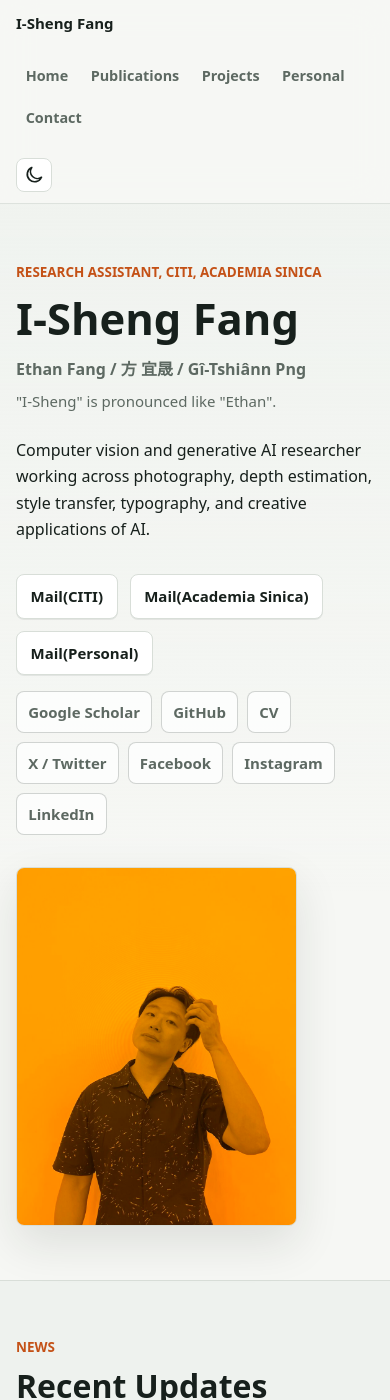
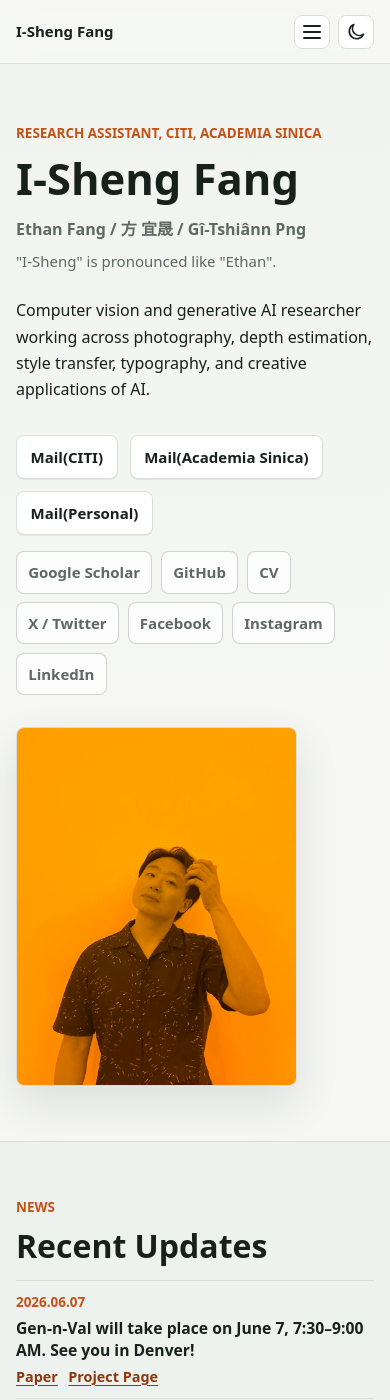
Before and after one commit to IShengFang/ishengfang.github.io, a Jekyll site: the page built from index.md, in a window 390 px wide and 1400 px high. Built offline with Jekyll 4.4.1, drawn with Linux system fonts in a browser that asks for light colours; some web fonts are replaced.

Commit message:
hamburger

```diff
--- a/_layouts/default.html
+++ b/_layouts/default.html
@@ -27,7 +27,7 @@
     <link rel="icon" href="{{ '/assets/img/favicon.svg' | relative_url }}" type="image/svg+xml">
     <link rel="preconnect" href="https://font.emtech.cc">
     <link href="https://font.emtech.cc/css/LINESeedTW" rel="stylesheet">
-    <link rel="stylesheet" href="{{ '/assets/css/style.css?v=20260521-line-seed-tw-emfont' | relative_url }}">
+    <link rel="stylesheet" href="{{ '/assets/css/style.css?v=20260525-mobile-nav' | relative_url }}">
     <script type="application/ld+json">
       {
         "@context": "https://schema.org",
@@ -47,17 +47,22 @@
   </head>
   <body class="{{ page.body_class | default: 'page' }}">
     <a class="skip-link" href="#main">Skip to content</a>
-    <header class="site-header">
+    <header class="site-header" data-site-header>
       <a class="site-brand" href="{{ '/' | relative_url }}" aria-label="I-Sheng Fang home">
         <span>I-Sheng Fang</span>
       </a>
-      <nav class="site-nav" aria-label="Primary navigation">
+      <nav class="site-nav" id="primary-navigation" data-site-nav aria-label="Primary navigation">
         <a href="{{ '/' | relative_url }}">Home</a>
         <a href="{{ '/publications/' | relative_url }}">Publications</a>
         <a href="{{ '/projects/' | relative_url }}">Projects</a>
         <a href="{{ '/personal/' | relative_url }}">Personal</a>
         <a href="{{ '/#contact' | relative_url }}">Contact</a>
       </nav>
+      <button class="nav-toggle" type="button" data-nav-toggle aria-controls="primary-navigation" aria-expanded="false" aria-label="Open navigation" title="Open navigation">
+        <span class="nav-toggle__bar" aria-hidden="true"></span>
+        <span class="nav-toggle__bar" aria-hidden="true"></span>
+        <span class="nav-toggle__bar" aria-hidden="true"></span>
+      </button>
       <button class="theme-toggle" type="button" data-theme-toggle aria-label="Switch to dark theme" title="Switch to dark theme">
         <svg class="theme-toggle__icon theme-toggle__moon" aria-hidden="true" viewBox="0 0 24 24">
           <path d="M21 14.7A8.4 8.4 0 0 1 9.3 3 8.9 8.9 0 1 0 21 14.7Z" fill="none" stroke="currentColor" stroke-width="2" stroke-linecap="round" stroke-linejoin="round"/>
@@ -73,7 +78,7 @@
       {{ content }}
     </main>
 
-    <script src="{{ '/assets/js/main.js' | relative_url }}" defer></script>
+    <script src="{{ '/assets/js/main.js?v=20260525-mobile-nav' | relative_url }}" defer></script>
     {% if site.google_analytics %}
       <script async src="https://www.googletagmanager.com/gtag/js?id={{ site.google_analytics }}"></script>
       <script>
--- a/assets/css/style.css
+++ b/assets/css/style.css
@@ -172,6 +172,7 @@ ul {
 
 .site-nav a,
 .theme-toggle,
+.nav-toggle,
 .button,
 .filter-button {
   min-height: 40px;
@@ -204,6 +205,36 @@ ul {
   width: 42px;
   min-width: 42px;
   padding: 0;
+}
+
+.nav-toggle {
+  display: none;
+  width: 42px;
+  min-width: 42px;
+  padding: 0;
+  cursor: pointer;
+}
+
+.nav-toggle__bar {
+  width: 18px;
+  height: 2px;
+  border-radius: 999px;
+  background: currentColor;
+  transition:
+    transform 160ms ease,
+    opacity 160ms ease;
+}
+
+.site-header.is-nav-open .nav-toggle__bar:nth-child(1) {
+  transform: translateY(6px) rotate(45deg);
+}
+
+.site-header.is-nav-open .nav-toggle__bar:nth-child(2) {
+  opacity: 0;
+}
+
+.site-header.is-nav-open .nav-toggle__bar:nth-child(3) {
+  transform: translateY(-6px) rotate(-45deg);
 }
 
 .theme-toggle__icon {
@@ -1091,7 +1122,7 @@ ul {
 
 @media (max-width: 640px) {
   :root {
-    --header-height: 112px;
+    --header-height: 64px;
   }
 
   body {
@@ -1108,21 +1139,80 @@ ul {
   }
 
   .site-header {
+    grid-template-columns: minmax(0, 1fr) auto auto;
+    gap: 0.5rem;
     padding: 0.7rem 1rem;
   }
 
+  .site-brand {
+    min-width: 0;
+    overflow: hidden;
+    text-overflow: ellipsis;
+    white-space: nowrap;
+  }
+
   .site-nav {
-    gap: 0.2rem;
+    grid-column: 1 / -1;
+    display: grid;
+    grid-template-columns: 1fr;
+    gap: 0.35rem;
+    width: 100%;
+    margin-top: 0.2rem;
+    padding-top: 0.55rem;
+    border-top: 1px solid color-mix(in srgb, var(--line) 76%, transparent);
+  }
+
+  .site-header.is-nav-ready .site-nav {
+    display: none;
+  }
+
+  .site-header.is-nav-ready.is-nav-open .site-nav {
+    display: grid;
+  }
+
+  .site-brand {
+    order: 0;
+  }
+
+  .site-header.is-nav-ready .nav-toggle {
+    order: 1;
+    display: inline-flex;
+  }
+
+  .theme-toggle {
+    order: 2;
+  }
+
+  .site-nav {
+    order: 3;
   }
 
   .site-nav a,
-  .theme-toggle {
+  .theme-toggle,
+  .nav-toggle {
     min-height: 34px;
     padding: 0.42rem 0.54rem;
     font-size: 0.9rem;
   }
 
+  .site-nav a {
+    justify-content: flex-start;
+    min-height: 42px;
+    border-color: var(--line);
+    background: var(--surface);
+    color: var(--text);
+    padding: 0.55rem 0.7rem;
+  }
+
   .theme-toggle {
+    width: 36px;
+    min-width: 36px;
+    padding: 0;
+  }
+
+  .nav-toggle {
+    flex-direction: column;
+    gap: 4px;
     width: 36px;
     min-width: 36px;
     padding: 0;
--- a/assets/js/main.js
+++ b/assets/js/main.js
@@ -42,6 +42,64 @@
         return;
       }
     });
+  }
+
+  var siteHeader = document.querySelector("[data-site-header]");
+  var navToggle = document.querySelector("[data-nav-toggle]");
+  var siteNav = document.querySelector("[data-site-nav]");
+
+  function setNavigationOpen(isOpen) {
+    if (!siteHeader || !navToggle) {
+      return;
+    }
+
+    siteHeader.classList.toggle("is-nav-open", isOpen);
+    navToggle.setAttribute("aria-expanded", isOpen ? "true" : "false");
+    navToggle.setAttribute("aria-label", isOpen ? "Close navigation" : "Open navigation");
+    navToggle.setAttribute("title", isOpen ? "Close navigation" : "Open navigation");
+  }
+
+  if (siteHeader && navToggle && siteNav) {
+    var wideNavigation = window.matchMedia ? window.matchMedia("(min-width: 641px)") : null;
+
+    siteHeader.classList.add("is-nav-ready");
+
+    navToggle.addEventListener("click", function () {
+      setNavigationOpen(!siteHeader.classList.contains("is-nav-open"));
+    });
+
+    Array.prototype.slice.call(siteNav.querySelectorAll("a")).forEach(function (link) {
+      link.addEventListener("click", function () {
+        setNavigationOpen(false);
+      });
+    });
+
+    document.addEventListener("click", function (event) {
+      if (!siteHeader.contains(event.target)) {
+        setNavigationOpen(false);
+      }
+    });
+
+    document.addEventListener("keydown", function (event) {
+      if (event.key === "Escape") {
+        setNavigationOpen(false);
+      }
+    });
+
+    if (wideNavigation) {
+      var closeNavigationOnWideScreens = function (event) {
+        if (event.matches) {
+          setNavigationOpen(false);
+        }
+      };
+
+      closeNavigationOnWideScreens(wideNavigation);
+      if (wideNavigation.addEventListener) {
+        wideNavigation.addEventListener("change", closeNavigationOnWideScreens);
+      } else if (wideNavigation.addListener) {
+        wideNavigation.addListener(closeNavigationOnWideScreens);
+      }
+    }
   }
 
   var filterGroup = document.querySelector("[data-filter-group]");
```
